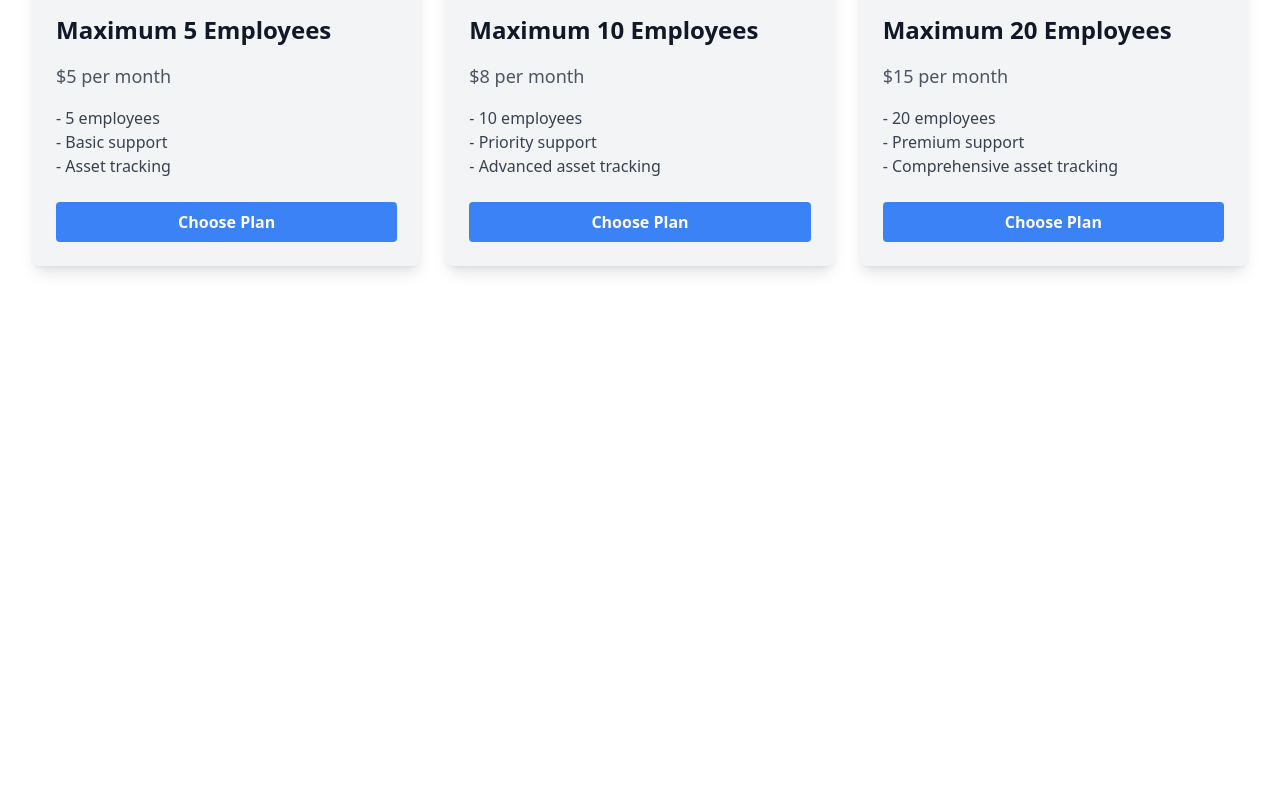
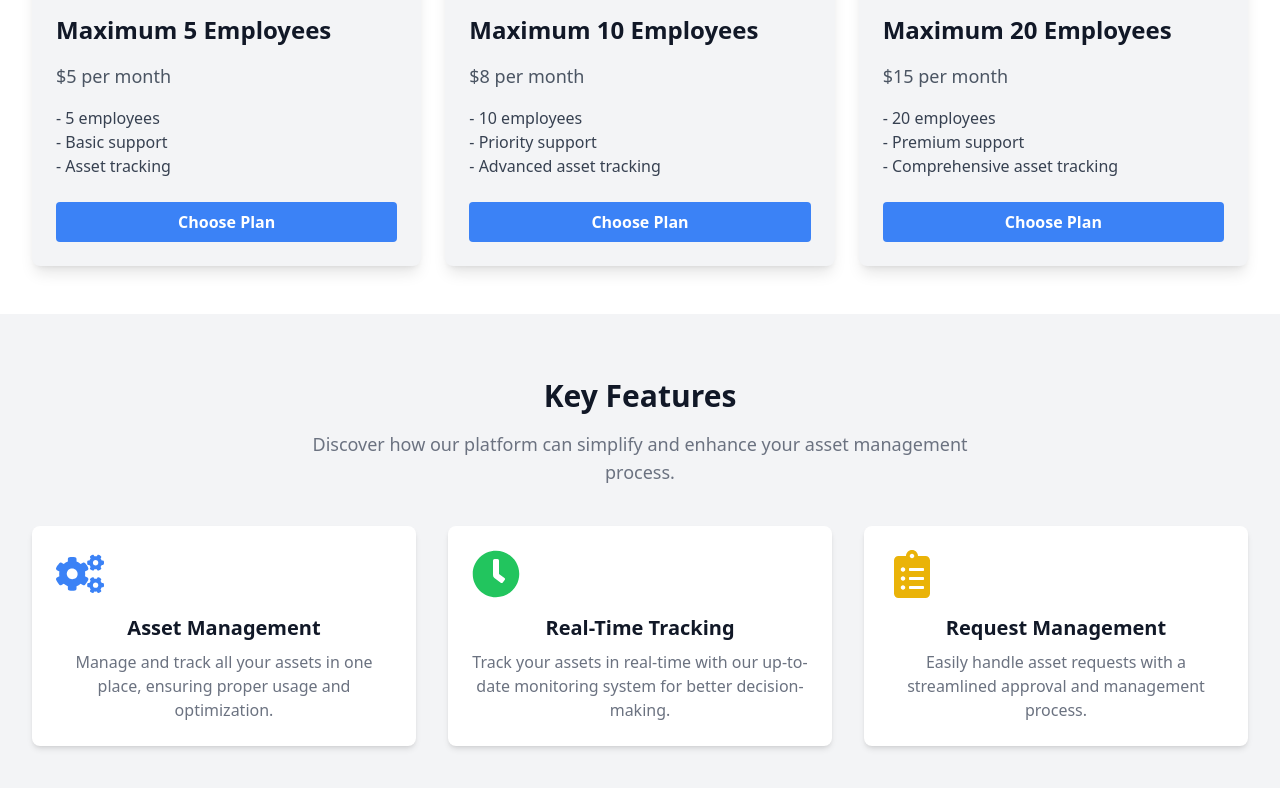
Before and after one commit to yeasin-riyad/Asset-Management-System-Client, a React (Vite) app: page / in a window 1280 px wide. Shown: the part 1432-2220 px from the top of the page. Before the commit the page ends 1746 px from the top, so only its background shows below. Built offline with nearby package versions, Linux system fonts and the light colour scheme; no server answers; what @react-pdf/renderer would draw is missing.

Commit message:
Extra Key Features Section Add

```diff
--- /dev/null
+++ b/src/components/NoLogged/FeaturesSection.jsx
@@ -0,0 +1,45 @@
+import { FaCogs, FaClock, FaClipboardList } from 'react-icons/fa'; // Importing icons
+
+const FeaturesSection = () => {
+  const features = [
+    {
+      icon: <FaCogs className="text-blue-500 w-12 h-12 mb-4" />,
+      title: 'Asset Management',
+      description: 'Manage and track all your assets in one place, ensuring proper usage and optimization.',
+    },
+    {
+      icon: <FaClock className="text-green-500 w-12 h-12 mb-4" />,
+      title: 'Real-Time Tracking',
+      description: 'Track your assets in real-time with our up-to-date monitoring system for better decision-making.',
+    },
+    {
+      icon: <FaClipboardList className="text-yellow-500 w-12 h-12 mb-4" />,
+      title: 'Request Management',
+      description: 'Easily handle asset requests with a streamlined approval and management process.',
+    },
+  ];
+
+  return (
+    <section className="py-16 bg-gray-100 dark:bg-gray-800">
+      <div className="max-w-7xl mx-auto px-4 sm:px-6 lg:px-8">
+        <h2 className="text-3xl font-extrabold text-gray-900 dark:text-white text-center">
+          Key Features
+        </h2>
+        <p className="mt-4 max-w-2xl text-lg text-gray-500 dark:text-gray-300 mx-auto text-center">
+          Discover how our platform can simplify and enhance your asset management process.
+        </p>
+        <div className="mt-10 grid grid-cols-1 md:grid-cols-3 gap-8">
+          {features.map((feature, index) => (
+            <div key={index} className="bg-white dark:bg-gray-700 rounded-lg shadow-md p-6 text-center">
+              {feature.icon}
+              <h3 className="text-xl font-semibold text-gray-900 dark:text-white mb-2">{feature.title}</h3>
+              <p className="text-gray-500 dark:text-gray-300">{feature.description}</p>
+            </div>
+          ))}
+        </div>
+      </div>
+    </section>
+  );
+};
+
+export default FeaturesSection;
--- a/src/components/NoLogged/Home.jsx
+++ b/src/components/NoLogged/Home.jsx
@@ -1,5 +1,6 @@
 import Title from "../Helmet"
 import About from "./About"
+import FeaturesSection from "./FeaturesSection"
 import Packages from "./Packages"
 import Slider from "./Slider"
 
@@ -11,6 +12,7 @@ const Home = () => {
         <Slider></Slider>
         <About></About>
         <Packages></Packages>
+        <FeaturesSection></FeaturesSection>
     </div>
   )
 }
```
Also changed, not shown: src/components/NoLogged/About.jsx (+18 -12 lines).
